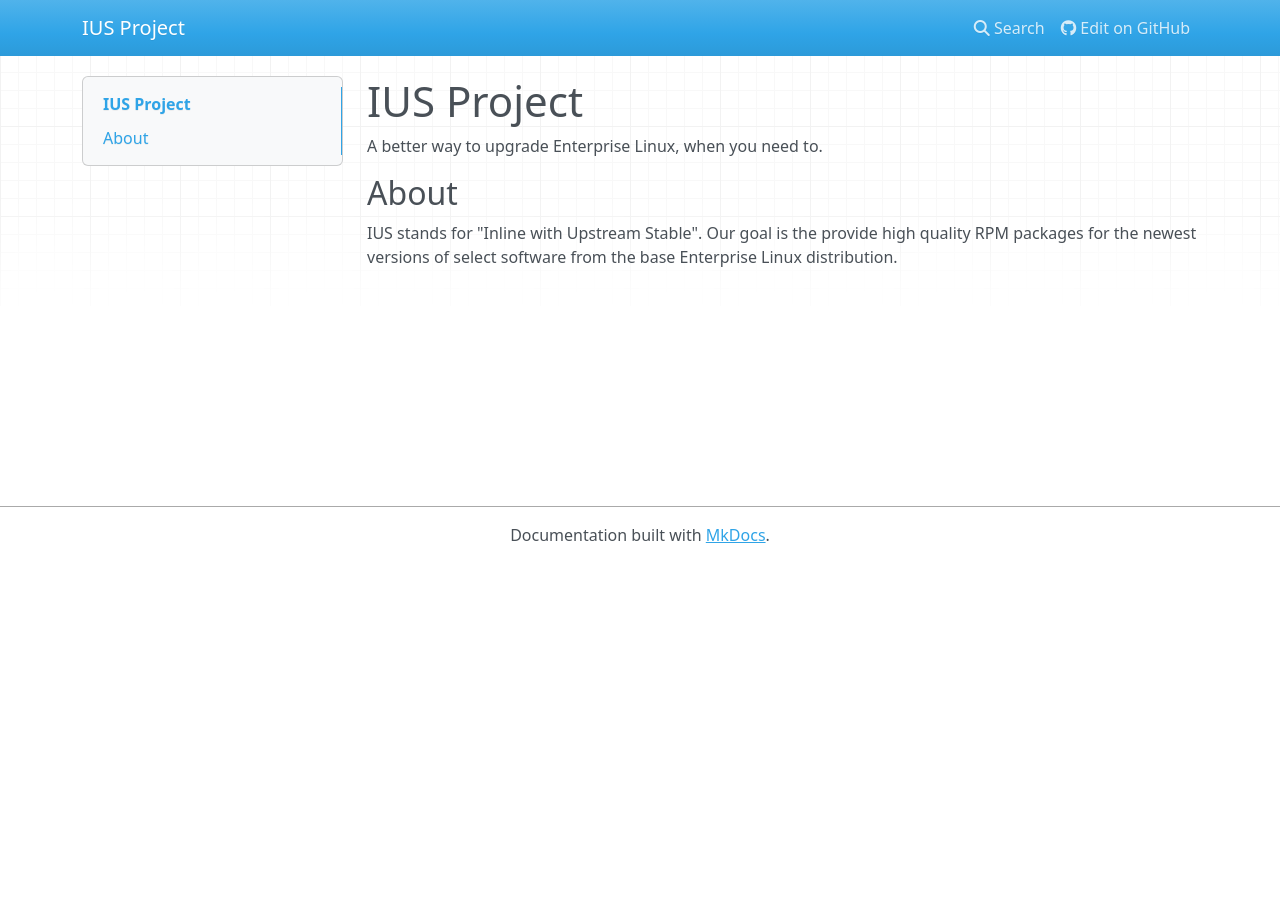
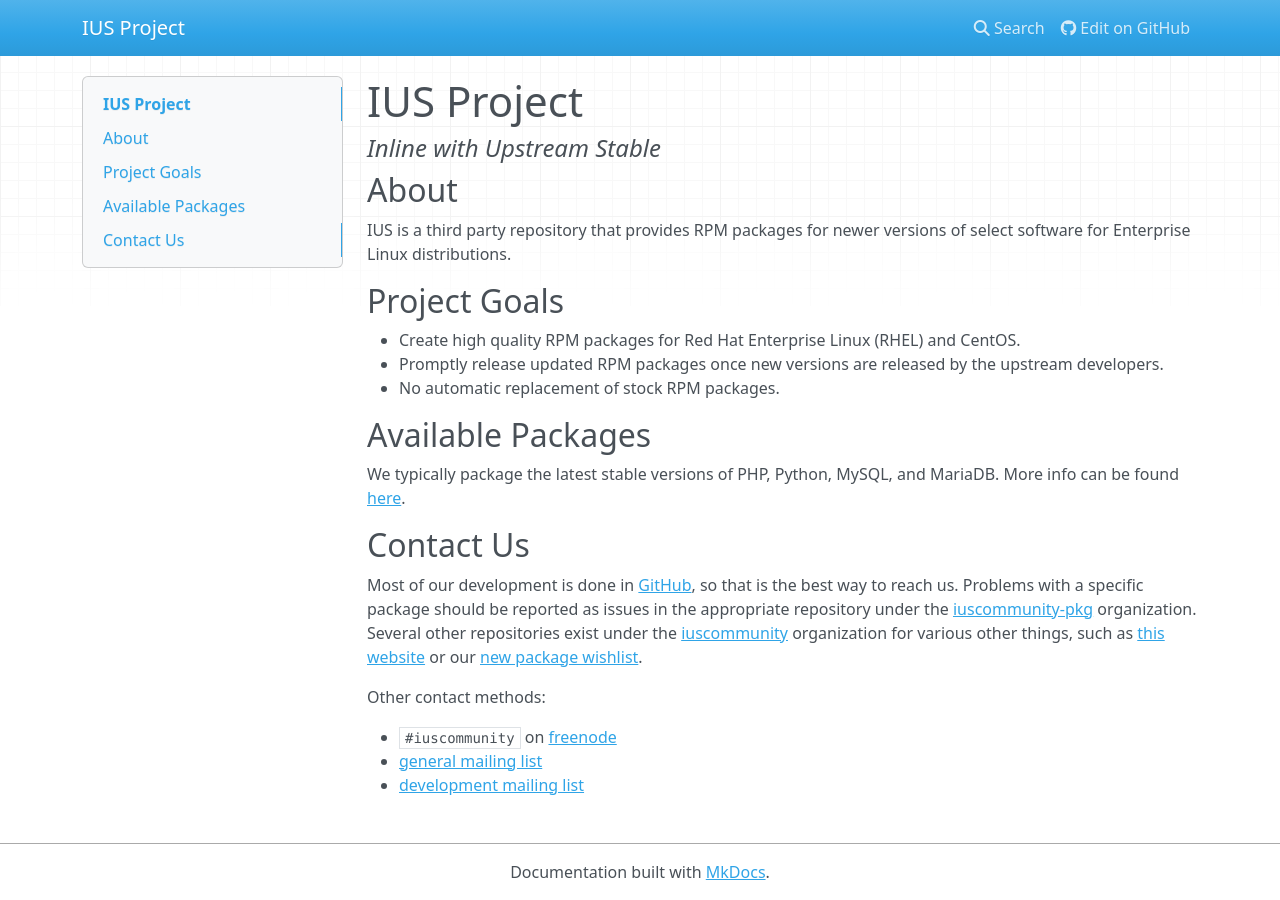
Before and after one commit to iusrepo/ius.io, an MkDocs documentation site: the page built from docs/index.md, in a window 1280 px wide. Built offline with MkDocs 1.6.1, drawn with Linux system fonts in a browser that asks for light colours; nearby versions of some CDN libraries; old or Windows-style settings are respelled for this version of MkDocs.

Commit message:
finish writing home page

```diff
--- a/docs/index.md
+++ b/docs/index.md
@@ -1,7 +1,42 @@
 # IUS Project
 
-A better way to upgrade Enterprise Linux, when you need to.
+#### _**I**nline with **U**pstream **S**table_
 
 ## About
 
-IUS stands for "Inline with Upstream Stable".  Our goal is the provide high quality RPM packages for the newest versions of select software from the base Enterprise Linux distribution.
+IUS is a third party repository that provides RPM packages for newer versions of select software for
+Enterprise Linux distributions.
+
+## Project Goals
+
+* Create high quality RPM packages for Red Hat Enterprise Linux (RHEL) and CentOS.
+* Promptly release updated RPM packages once new versions are released by the upstream developers.
+* No automatic replacement of stock RPM packages.
+
+## Available Packages
+
+We typically package the latest stable versions of PHP, Python, MySQL, and MariaDB.  More info can
+be found [here][1].
+
+## Contact Us
+
+Most of our development is done in [GitHub][2], so that is the best way to reach us.  Problems with
+a specific package should be reported as issues in the appropriate repository under the
+[iuscommunity-pkg][3] organization.  Several other repositories exist under the [iuscommunity][4]
+organization for various other things, such as [this website][5] or our [new package wishlist][6].
+
+Other contact methods:
+
+* `#iuscommunity` on [freenode][7]
+* [general mailing list][8]
+* [development mailing list][9]
+
+[1]: packages.md
+[2]: https://github.com
+[3]: https://github.com/iuscommunity-pkg
+[4]: https://github.com/iuscommunity
+[5]: https://github.com/iuscommunity/ius.io
+[6]: https://github.com/iuscommunity/wishlist
+[7]: https://freenode.net
+[8]: https://launchpad.net/~ius-community
+[9]: https://launchpad.net/~ius-coredev
--- a/mkdocs.yml
+++ b/mkdocs.yml
@@ -1,2 +1,4 @@
 site_name: IUS Project
 repo_url: https://github.com/iuscommunity
+pages:
+  - About: index.md
```
